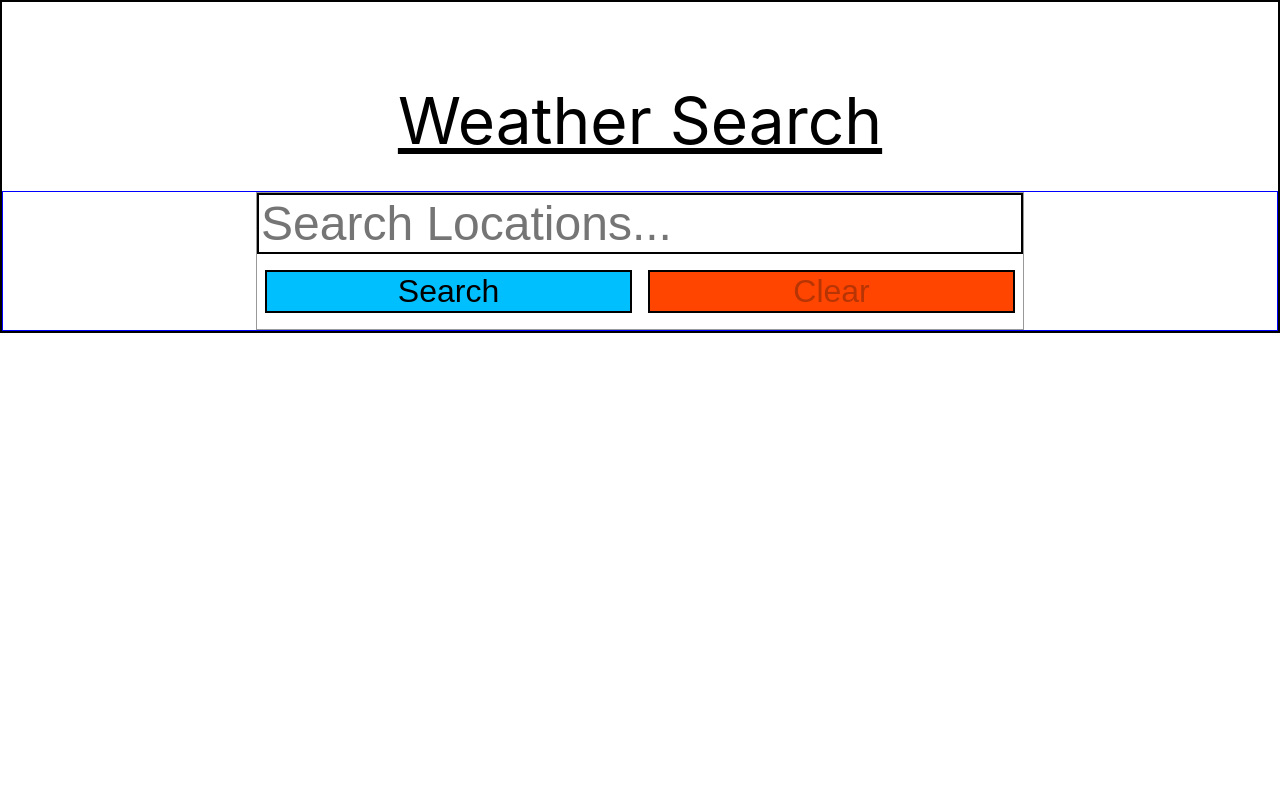
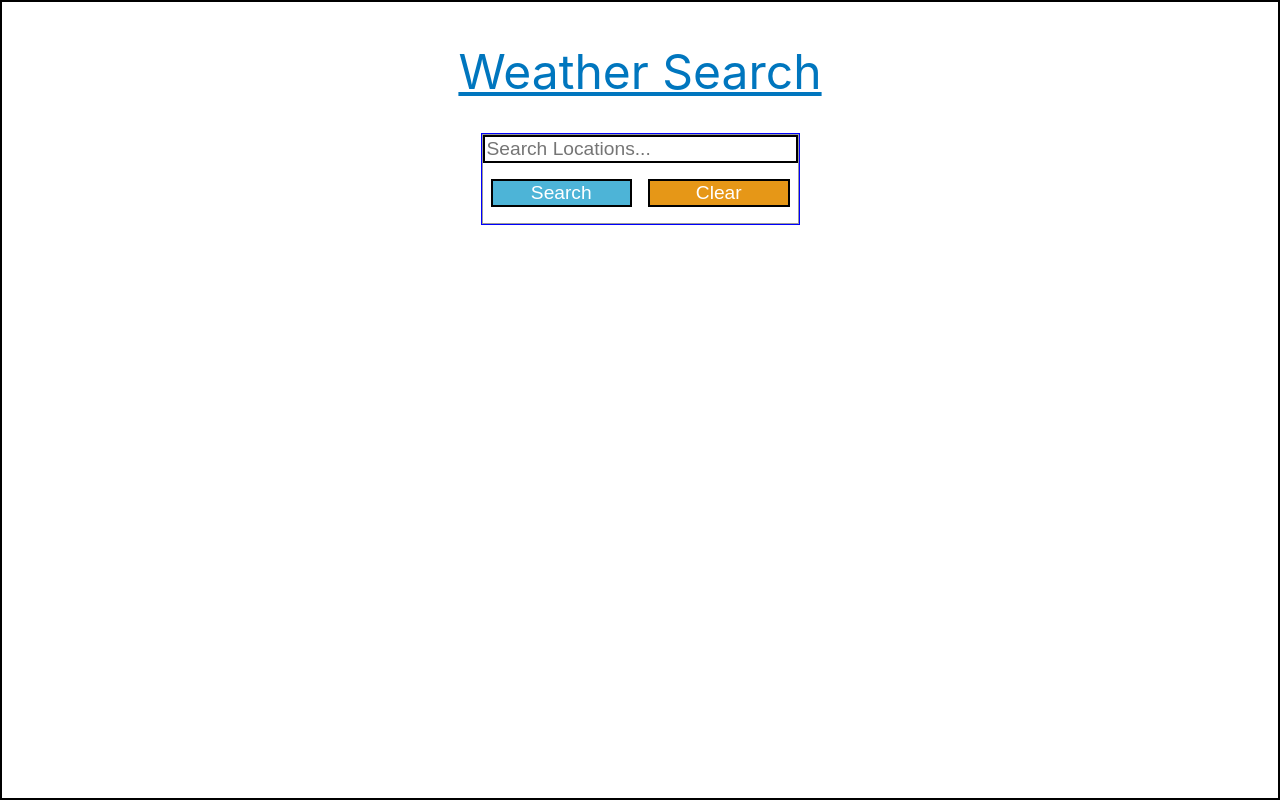
Before and after one commit to MartinKearney/Weather-App, a React (Create React App) app in the folder client/: page / in a window 1280 px wide. Built offline with nearby package versions, Linux system fonts and the light colour scheme.

Commit message:
Tinkering with styling

```diff
--- a/client/src/App.css
+++ b/client/src/App.css
@@ -1,9 +1,19 @@
+:root {
+  --light-blue: #95d8eb;
+  --med-blue: #4db4d7;
+  --dark-blue: #0076be;
+}
+
+/* var(--success-color) */
+
 * {
   box-sizing: border-box;
 }
 
 .App {
   border: 2px solid black;
+
+  min-height: 100vh;
   /* text-align: center;
   background-color: #282c34;
   min-height: 100vh;
@@ -16,12 +26,17 @@
 }
 
 .header {
-  font-size: 4rem;
+  font-size: 3rem;
   text-align: center;
+  color: var(--dark-blue);
   text-decoration: underline;
-  margin: 10vh 0 2rem;
+  margin: 5vh 0 2rem;
   /* margin-top: 20vh;
   margin-bottom: 2rem; */
+}
+
+img {
+  background: var(--light-blue);
 }
 
 /* .App-header {
--- a/client/src/components/display/weather/CurrentWeather.css
+++ b/client/src/components/display/weather/CurrentWeather.css
@@ -15,12 +15,13 @@
 
 .current-weather__display--image {
   border: 1px solid #000;
+  margin-left: 20%;
   text-align: center;
 }
 
 .current-weather__display--image > img {
   border: 1px solid #000;
-  width: 80%;
+  width: 30%;
 }
 
 .current-weather__display--image p {
@@ -32,6 +33,12 @@
   align-self: center;
 }
 
+.current-weather__display--details p {
+  text-align: left;
+  margin-top: 0;
+  margin-bottom: 0.25rem;
+}
+
 .current-weather__sub {
   text-align: center;
 }
--- a/client/src/components/display/weather/CurrentWeather.js
+++ b/client/src/components/display/weather/CurrentWeather.js
@@ -17,8 +17,8 @@ const CurrentWeather = ({ data }) => {
   const { name, sys, main, weather, wind, dt, timezone } = data;
 
   const summary = capitalizeFirstLetter(weather[0].description);
-  const currentTemp = round(fahrToCels(main.temp), 1);
-  const currentWindSpeed = round(wind.speed, 1);
+  const currentTemp = round(fahrToCels(main.temp));
+  const currentWindSpeed = round(wind.speed);
   const currentWindDirection = degToDirection(wind.deg);
   const currentHumidity = Math.round(main.humidity);
   const currentPressure = Math.round(main.pressure);
@@ -64,7 +64,7 @@ const CurrentWeather = ({ data }) => {
           <p>{summary}</p>
         </div>
         <div className='current-weather__display--details'>
-          <p>Temp: {currentTemp}&#176;C</p>
+          <p>Temp: {currentTemp}&#176; C</p>
           <p>
             Wind: {currentWindSpeed} mph {currentWindDirection}
           </p>
--- a/client/src/components/display/weather/FiveDay.css
+++ b/client/src/components/display/weather/FiveDay.css
@@ -14,6 +14,7 @@
   display: inline-block;
   border: 1px solid #000;
   font-size: 1.5rem;
+  color: var(--med-blue);
   text-align: center;
   flex-grow: 1;
   padding-top: 7%;
@@ -22,11 +23,13 @@
 }
 
 .five-day__side-labels label:hover {
-  background: #999;
+  background: var(--light-blue);
+  color: #fff;
 }
 
 .five-day__side-labels label.active {
-  background: #333;
+  background: var(--med-blue);
+  color: #fff;
 }
 
 .five-day__weather-display {
--- a/client/src/components/display/weather/FiveDay.js
+++ b/client/src/components/display/weather/FiveDay.js
@@ -73,9 +73,9 @@ const FiveDay = ({ data }) => {
       timeStamp -= 24;
     }
     let time = getHourTime(timeStamp);
-    let temp = round(fahrToCels(list[i].main.temp), 1);
+    let temp = round(fahrToCels(list[i].main.temp));
     let icon = list[i].weather[0].icon;
-    let windSpeed = round(list[i].wind.speed, 1);
+    let windSpeed = round(list[i].wind.speed);
     let windDir = degToDirection(list[i].wind.deg);
     let wind = `${windSpeed} mph ${windDir}`;
     // make an object from desired data above
--- a/client/src/components/display/weather/FiveDayTabItem.css
+++ b/client/src/components/display/weather/FiveDayTabItem.css
@@ -4,7 +4,7 @@
 
 .tab-item__empty {
   border: 1px solid #369;
-  background: #333;
+  /* background: var(--light-blue); */
 }
 
 .tab-item__item {
--- a/client/src/components/display/weather/FiveDayTabItem.js
+++ b/client/src/components/display/weather/FiveDayTabItem.js
@@ -15,7 +15,7 @@ const FiveDayTabItem = ({ data }) => {
         src={`http://openweathermap.org/img/wn/${data.icon}@2x.png`}
         alt='Weather Icon'
       />
-      <p>Temp: {data.temp}&#176;C</p>
+      <p>Temp: {data.temp}&#176; C</p>
       <p>Wind: {data.wind}</p>
     </div>
   );
--- a/client/src/components/display/weather/Weather.css
+++ b/client/src/components/display/weather/Weather.css
@@ -1,10 +1,16 @@
 .weather > p {
-  font-size: 2rem;
+  font-size: 1.2rem;
   text-decoration: underline;
   text-align: center;
 }
 
 .weather-display {
-  display: grid;
-  grid-template-columns: 1fr 1fr;
+  /* display: grid;
+  grid-template-columns: 1fr 1fr; */
+  display: flex;
+  flex-direction: column;
+  width: 60%;
+  max-width: 50rem;
+  min-width: 22rem;
+  margin: 0 auto;
 }
--- a/client/src/components/search/SearchComponent.css
+++ b/client/src/components/search/SearchComponent.css
@@ -1,37 +1,43 @@
 .search-component {
   border: 1px solid #00f;
+  width: 25%;
+  margin: 0 auto;
+  min-width: 15rem;
+  max-width: 25rem;
 }
 
 .form {
   margin: 0 auto;
   border: 1px solid #999;
-  max-width: 60vw;
+  /* max-width: 40vw; */
 }
 
 .search-field {
   width: 100%;
   border: 2px solid #000;
-  font-size: 3rem;
+  font-size: 1.2rem;
 }
 
 .buttons {
   display: flex;
+
   /* display: grid; */
   /* grid-template-columns: repeat(2, 1fr); */
 }
 
 .buttons * {
-  font-size: 2rem;
+  font-size: 1.2rem;
   width: 80%;
   justify-self: center;
   margin: 1rem 0.5rem;
   border: 2px solid #000;
+  color: #fff;
 }
 
 .search-button {
-  background-color: deepskyblue;
+  background-color: var(--med-blue);
 }
 
 .clear {
-  background-color: orangered;
+  background-color: #e69717;
 }
```
